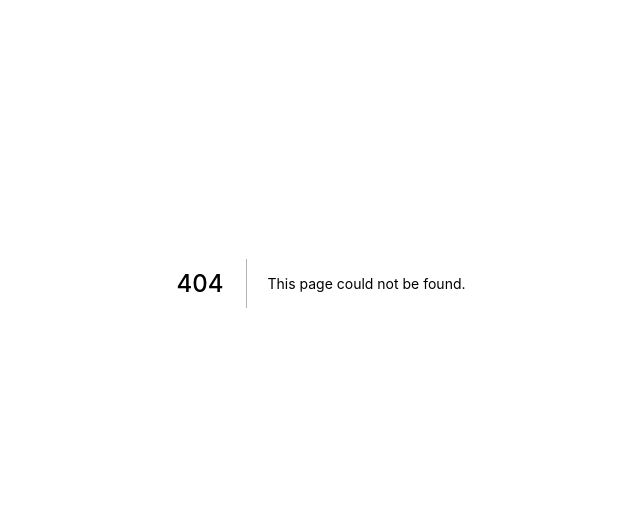
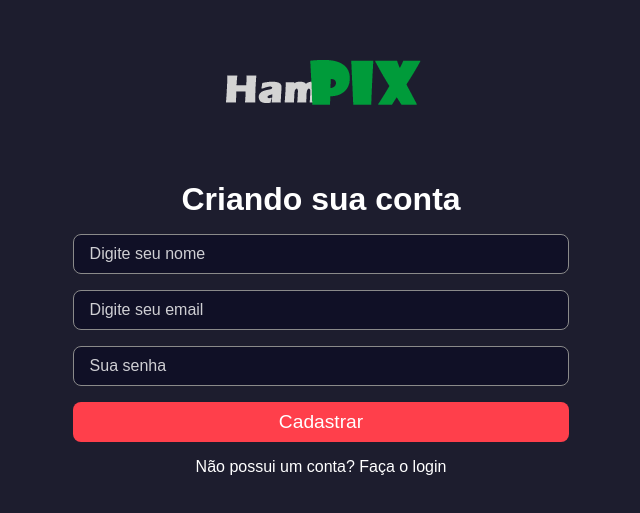
Before and after one commit to devjoedson91/hampix-front, a Next.js app: page /signup in a window 1280 px wide. Before the commit this address had no page. Shown: the part 117-630 px from the top of the page, without its empty margins (319-959 px from the left). Built offline with nearby package versions, Linux system fonts and the light colour scheme.

Commit message:
Finalizando tela de login

```diff
--- a/package.json
+++ b/package.json
@@ -12,6 +12,7 @@
     "next": "12.1.6",
     "react": "18.1.0",
     "react-dom": "18.1.0",
+    "react-icons": "^4.4.0",
     "sass": "^1.52.1"
   },
   "devDependencies": {
--- /dev/null
+++ b/src/components/ui/Button/index.tsx
@@ -0,0 +1,28 @@
+import { ReactNode, ButtonHTMLAttributes } from 'react';
+import { FaSpinner } from 'react-icons/fa';
+import styles from './styles.module.scss';
+
+interface ButtonProps extends ButtonHTMLAttributes<HTMLButtonElement> {
+
+    loading?: boolean, // ? significa propriedade opcional
+    children: ReactNode, // o que esta dentro do componente
+
+
+}
+
+export function Button({ loading, children, ...rest }: ButtonProps) {
+
+    return (
+        <button
+            className={styles.button}
+            disabled={loading}
+            {...rest}
+        >
+            {loading ? ( <FaSpinner color='#fff' size={16} /> ) : (
+                <a className={styles.buttonText}>{children}</a> )
+            }
+
+        </button>
+    );
+
+}
--- /dev/null
+++ b/src/components/ui/Button/styles.module.scss
@@ -0,0 +1,40 @@
+.button {
+
+    max-width: 600px;
+    background-color: var(--red-900);
+    border: 0;
+    padding: 0.4rem;
+    color: var(--white);
+    border-radius: 0.5rem;
+    transition: filter 0.2s;
+
+    &[disabled] {
+
+        cursor: not-allowed;
+
+        svg {
+            animation: animate 2s infinite;
+        }
+
+    }
+
+    &:hover {
+
+        filter: brightness(1.08);
+
+    }
+
+}
+
+.buttonText {
+    color: var(--white);
+}
+
+@keyframes animate {
+    from {
+        transform: rotate(0deg);
+    }
+    to {
+        transform: rotate(360deg);
+    }
+}
--- /dev/null
+++ b/src/components/ui/Input/index.tsx
@@ -0,0 +1,26 @@
+import styles from './styles.module.scss';
+import { InputHTMLAttributes, TextareaHTMLAttributes } from 'react';
+
+interface InputProps extends InputHTMLAttributes<HTMLInputElement>{}
+
+interface TextAreaProps extends TextareaHTMLAttributes<HTMLTextAreaElement>{}
+
+export function Input({...rest}: InputProps) { // rest são todas as props enviadas para esse input
+
+    return (
+
+        <input className={styles.input} {...rest} />
+
+    );
+
+}
+
+export function TextArea({...rest}: TextAreaProps) {
+
+    return (
+
+        <textarea className={styles.input}  {...rest} ></textarea>
+
+    );
+
+}
--- /dev/null
+++ b/src/components/ui/Input/styles.module.scss
@@ -0,0 +1,18 @@
+.input {
+
+    margin-bottom: 1rem;
+    height: 40px;
+    border: 0;
+    border-radius: 0.5rem;
+    background-color: var(--dark-900);
+    color: var(--white);
+    padding: 1rem;
+    border: 1px solid var(--gray-100);
+
+}
+
+.input::placeholder {
+
+    color: rgba(255, 255, 255, 0.8);
+
+}
--- a/src/pages/_app.tsx
+++ b/src/pages/_app.tsx
@@ -2,7 +2,7 @@ import '../../styles/globals.scss';
 import { AppProps } from 'next/app'; // importando appProps para tipar as propriedades da função myapp
 
 function MyApp({ Component, pageProps }: AppProps) {
-  return <Component {...pageProps} />
+  return <Component {...pageProps} /> // pageProps é todas as paginas do projeto
 }
 
 export default MyApp
--- /dev/null
+++ b/src/pages/signup/index.tsx
@@ -0,0 +1,47 @@
+import Head from "next/head";
+import Image from "next/image";
+import styles from '../../../styles/home.module.scss';
+
+import logoImg from '../../../public/logo.png';
+
+import { Input } from "../../components/ui/Input";
+import { Button } from "../../components/ui/Button";
+
+import Link from "next/link"; // componente de navegação
+
+export default function SignUp() {
+  return (
+     <>
+        <Head>
+            <title>Faça seu cadastro agora</title>
+        </Head>
+
+        <div className={styles.containerCenter}>
+
+            <Image src={logoImg} alt='Logo hampix' />
+
+            <div className={styles.login}>
+
+                <h1>Criando sua conta</h1>
+
+                <form action="">
+
+                    <Input placeholder="Digite seu nome" type="text" />
+                    <Input placeholder="Digite seu email" type="text" />
+                    <Input placeholder="Sua senha" type="password" />
+
+                    <Button type='submit' loading={false}>Cadastrar</Button>
+
+                </form>
+
+                <Link href='/'>
+                    <a className={styles.text}>Não possui um conta? Faça o login</a>
+                </Link>
+
+            </div>
+
+        </div>
+
+     </>
+  )
+}
--- a/styles/Home.module.scss
+++ b/styles/Home.module.scss
@@ -1,116 +1,59 @@
-.container {
-  padding: 0 2rem;
-}
+.containerCenter {
 
-.main {
     min-height: 100vh;
-  padding: 4rem 0;
-  flex: 1;
-  display: flex;
-  flex-direction: column;
-  justify-content: center;
-  align-items: center;
-}
-
-.footer {
-  display: flex;
-  flex: 1;
-  padding: 2rem 0;
-  border-top: 1px solid #eaeaea;
-  justify-content: center;
-  align-items: center;
-}
-
-.footer a {
     display: flex;
     justify-content: center;
     align-items: center;
-  flex-grow: 1;
+    flex-direction: column;
+    background-color: var(--gray-900);
+
 }
 
-.title a {
-  color: #0070f3;
-  text-decoration: none;
-}
+.login {
 
-.title a:hover,
-.title a:focus,
-.title a:active {
-  text-decoration: underline;
-}
-
-.title {
-  margin: 0;
-  line-height: 1.15;
-  font-size: 4rem;
-}
-
-.title,
-.description {
-  text-align: center;
-}
-
-.description {
-  margin: 4rem 0;
-  line-height: 1.5;
-  font-size: 1.5rem;
-}
-
-.code {
-  background: #fafafa;
-  border-radius: 5px;
-  padding: 0.75rem;
-  font-size: 1.1rem;
-  font-family: Menlo, Monaco, Lucida Console, Liberation Mono, DejaVu Sans Mono,
-    Bitstream Vera Sans Mono, Courier New, monospace;
-}
-
-.grid {
+    margin-top: 2rem;
+    width: 600px;
     display: flex;
     align-items: center;
     justify-content: center;
-  flex-wrap: wrap;
-  max-width: 800px;
+    flex-direction: column;
+    padding: 2rem 1.5rem;
+
+    h1 {
+        color: var(--white);
+        padding-bottom: 1rem;
     }
 
-.card {
-  margin: 1rem;
-  padding: 1.5rem;
-  text-align: left;
-  color: inherit;
-  text-decoration: none;
-  border: 1px solid #eaeaea;
-  border-radius: 10px;
-  transition: color 0.15s ease, border-color 0.15s ease;
-  max-width: 300px;
+    form {
+
+        width: 90%;
+        display: flex;
+        flex-direction: column;
+
     }
 
-.card:hover,
-.card:focus,
-.card:active {
-  color: #0070f3;
-  border-color: #0070f3;
+    form button {
+
+        height: 40px;
+        font-size: 1.2rem;
+
+
     }
 
-.card h2 {
-  margin: 0 0 1rem 0;
-  font-size: 1.5rem;
 }
 
-.card p {
-  margin: 0;
-  font-size: 1.25rem;
-  line-height: 1.5;
+.text {
+
+    margin-top: 1rem;
+    color: var(--white);
+    cursor: pointer;
+
 }
 
-.logo {
-  height: 1em;
-  margin-left: 0.5rem;
+@media (max-width: 620px) {
+
+    .login {
+        width: 90%;
     }
 
-@media (max-width: 600px) {
-  .grid {
-    width: 100%;
-    flex-direction: column;
 }
-}
```
Also changed, not shown: src/pages/index.tsx (+29 -2 lines), public/logo.png (added), 1 other file (tests, documents, lock files or other folders). Lines whose indentation alone changed are shown as unchanged.
